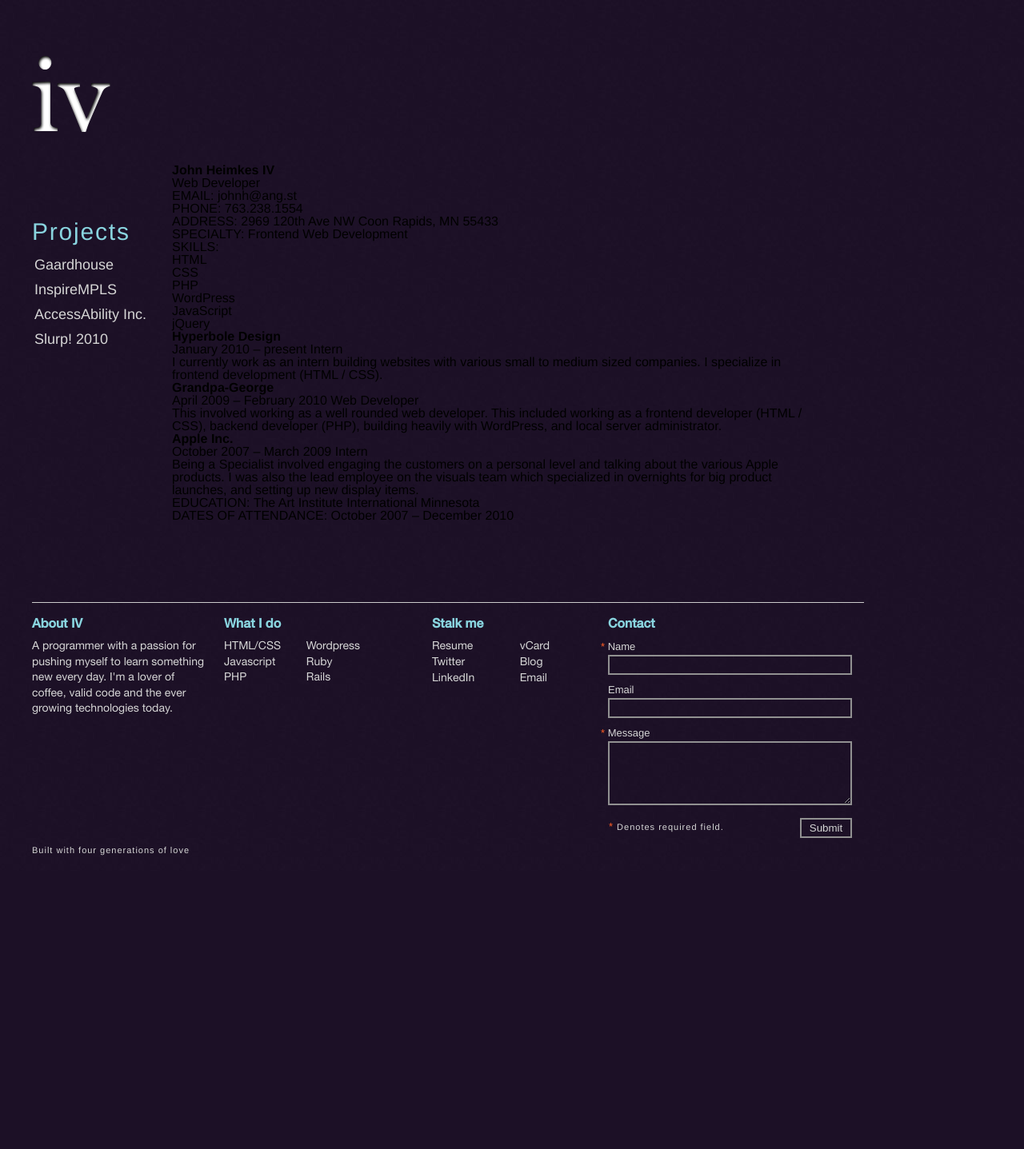
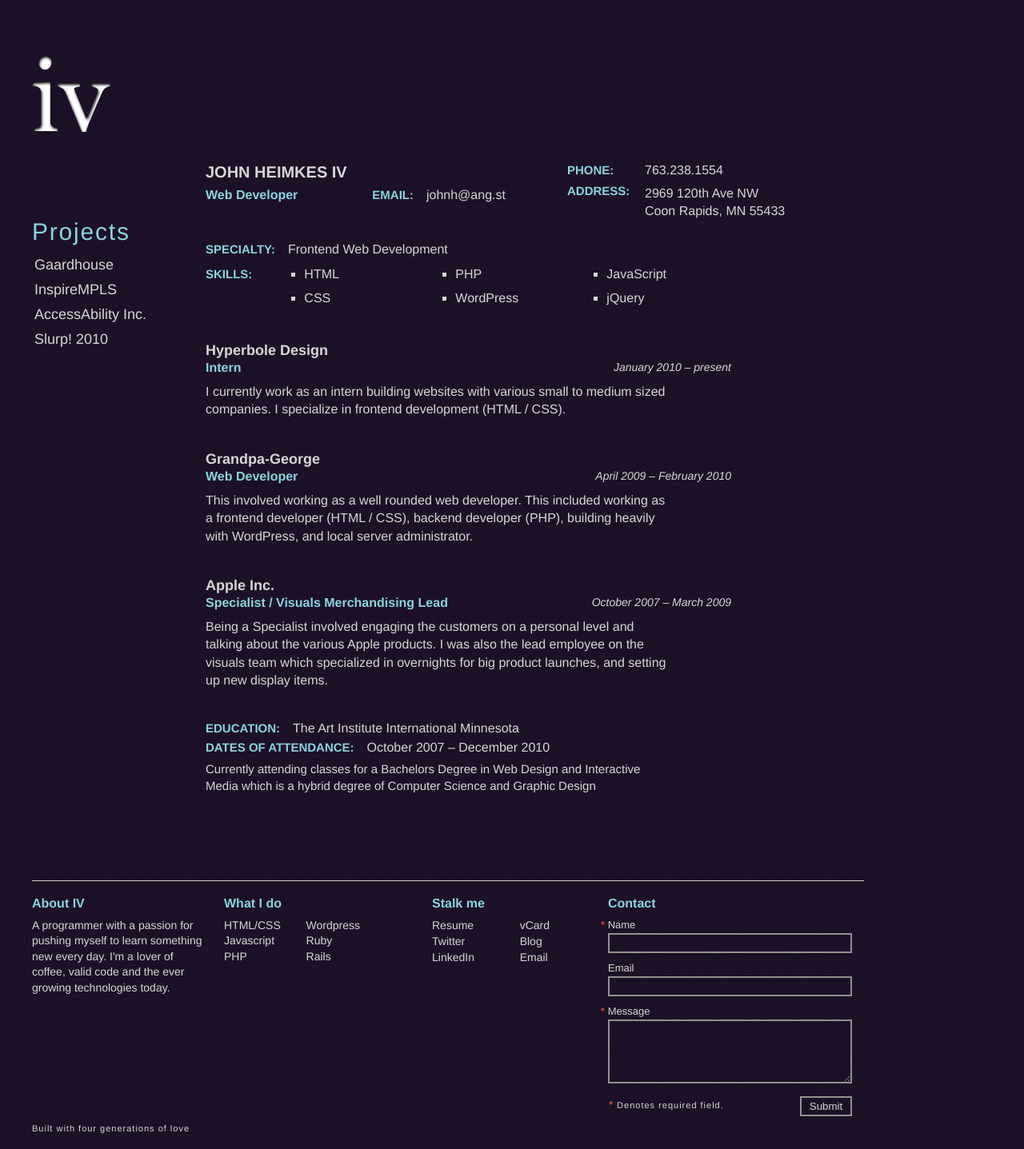
Before and after one commit to johnheimkes/portfolio, a PHP site: page /resume.html in a window 1280 px wide. Shown: the whole page at 80% size. Before the commit the page ends 1070 px from the top, so only its background shows below. Run offline with PHP 8.4, Linux system fonts and the light colour scheme.

Commit message:
added resume styles

```diff
--- a/css/style.css
+++ b/css/style.css
@@ -1,10 +1,9 @@
+/* @override http://bigjohn.com/personal/theiv/css/style.css */
+
 @import url('reset.css');
 
-@font-face { font-family: "Helvetica Neue Roman"; src: url('../fonts/HelveticaNeueLTStd-Roman.otf') format("opentype"); }
-@font-face { font-family: "Helvetica Neue Medium"; src: url('../fonts/HelveticaNeueLTStd-Md.otf') format("opentype"); }
-
 body {
-	font-family: "Helvetica Neue", Arial, Helvetica, Geneva, sans-serif;
+	font-family: "Helvetica Neue", Helvetica, Arial, Geneva, sans-serif;
 	background-image: url(../images/bg.jpg);
 }
 #wrapper {
@@ -75,7 +74,7 @@ ul.projects li a:hover {background: #9d4729;}
 	line-height: 1.4em;
 	font-size: 14px;
 	color: #d6d6d6;
-	font-family: 'Helvetica Neue Roman';
+	font-family: 'Helvetica';
 }
 span.launch a{
 	text-decoration: none;
@@ -94,6 +93,7 @@ ul.tech_right {
 .description ul li {
 	color: #d6d6d6;
 	font-size: 14px;
+	line-height: 1.4em;
 }
 div.description ul.tech_left {float: left;}
 div.description ul.tech_right {
@@ -101,6 +101,116 @@ div.description ul.tech_right {
 	position: relative;
 	right: 100px;
 }
+
+/*------------------RESUME------------------*/
+div#content.resume {
+	width: 741px;
+	margin-left: 42px;
+}
+div#resume_header {
+	width: 100%;
+	height: 70px;
+}
+#resume_header_left {
+	float: left;
+	width: 384px;
+	padding-right: 21px;
+}
+#resume_header_left h2 {
+	font-size: 20px;
+	color: #d6d6d6;
+	text-transform: uppercase;
+	margin-bottom: 11px;
+}
+span.resume_title {
+	color: #89d4df;
+	font-weight: bold;
+	font-size: 16px;
+	float: left;
+	padding-right: 93px;
+}
+span.resume_blue {
+	font-size: 15px;
+	float: left;
+	font-weight: bold;
+	color: #89d4df;
+	text-transform: uppercase;
+	padding-right: 16px;
+	padding-bottom: 1px;
+}
+p#phone, p#angst, p#address {
+	color: #d6d6d6;
+	margin-bottom: 10px;
+}
+p#phone {
+	width: 100px;
+	margin-left: 97px;
+}
+p#address {
+	width: 179px;
+	margin-left: 97px;
+	line-height: 1.4em;
+}
+#resume_header_right {
+	float: left;
+	width: 260px;
+	margin-left: 47px;
+}
+div#resume_skills {
+	width: 100%;
+	margin-top: 29px;
+}
+div#skills_lists {
+	width: 100%;
+	padding-top: 15px;
+}
+ul.skillset {
+	width: 140px;
+	float: left;
+	list-style-type: square;
+	padding-left: 49px;
+	margin-bottom: 34px;
+}
+ul.skillset li {
+	float: left;
+	padding-right: 157px;
+	padding-bottom: 14px;
+
+}
+div#resume_info {
+	clear: left;
+}
+div.resume_job {
+	width: 657px;
+}
+.resume_job h3 {
+	font-size: 18px;
+	padding-bottom: 5px;
+	margin-top: 41px;
+}
+span.resume_date {
+	float: right;
+	font-size: 14px;
+	font-style: italic;
+}
+p.resume_description {
+	line-height: 1.4em;
+	clear: right;
+	width: 579px;
+	margin-top: 27px;
+}
+div#resume_edu {
+	width: 579px;
+	margin-top: 40px;
+}
+div#resume_edu span.resume_blue, div#resume_edu p {
+	padding-bottom: 8px;
+}
+div#resume_edu p.resume_description {
+	margin-top: 0;
+	font-size: 15px;
+}
+.resume p, .resume li, .resume h3, .resume_date { color: #d6d6d6; }
 
 /*------------------FOOTER------------------*/
 #footer {
@@ -118,15 +228,14 @@ div.description ul.tech_right {
 	border-top: 1px solid #ccc;
 }
 .foot_block h3 {
-	font-family: 'Helvetica Neue Medium';
+	font-family: 'Helvetica Neue';
 	font-size: 16px;
 	padding-bottom: 10px;
 	color: #89d4df;
 }
 .foot_block p, .foot_block ul li, #find_me ul li a {
 	color: #d6d6d6;
-	font-weight: lighter;
-	font-family: 'Helvetica Neue Roman';
+	font-family: 'Helvetica Neue';
 	line-height: 1.4em;
 	font-size: 14px;
 	text-decoration: none;
--- a/resume.html
+++ b/resume.html
@@ -35,28 +35,32 @@
         <div id="resume_header">
           <div id="resume_header_left">
             <h2>John Heimkes IV</h2>
-            <p><span class="resume_title">Web Developer</span></p>
-            <p><span class="resume_blue">EMAIL: </span>johnh@ang.st</p>
+            <span class="resume_title">Web Developer</span>
+            <span class="resume_blue">Email: </span><p id="angst">johnh@ang.st</p>
           </div>
           <div id="resume_header_right">
-            <p><span class="resume_blue">PHONE: </span>763.238.1554</p>
-            <p><span class="resume_blue">ADDRESS: </span>2969 120th Ave NW Coon Rapids, MN 55433</p>
+            <span class="resume_blue">Phone: </span><p id="phone">763.238.1554</p>
+            <span class="resume_blue">Address: </span><p id="address">2969 120th Ave NW Coon Rapids, MN 55433</p>
           </div>
         </div>
 
          <div id="resume_skills">
-           <p><span class="resume_blue">SPECIALTY: </span>Frontend Web Development</p>
-           <p>
-             <span class="resume_blue">SKILLS: </span>
-             <ul id="skillset">
+           <span class="resume_blue">Specialty: </span><p>Frontend Web Development</p>
+           <div id="skills_lists">
+             <span class="resume_blue">Skills: </span>
+             <ul class="skillset">
                <li>HTML</li>
                <li>CSS</li>
+             </ul>
+             <ul class="skillset">
                <li>PHP</li>
                <li>WordPress</li>
+             </ul>
+             <ul class="skillset">
                <li>JavaScript</li>
                <li>jQuery</li>
              </ul>
-           </p>
+           </div>
          </div>
 
         <div id="resume_info">
@@ -75,12 +79,13 @@
           <div class="resume_job">
             <h3>Apple Inc.</h3>
             <span class="resume_date">October 2007 &ndash; March 2009</span>
-            <span class="resume_title">Intern</span>
+            <span class="resume_title">Specialist / Visuals Merchandising Lead</span>
             <p class="resume_description">Being a Specialist involved engaging the customers on a personal level and talking about the various Apple products. I was also the lead employee on the visuals team which specialized in overnights for big product launches, and setting up new display items.</p>
           </div>
           <div id="resume_edu">
-            <p><span class="resume_blue">EDUCATION: </span>The Art Institute International Minnesota</p>
-            <p><span class="resume_blue">DATES OF ATTENDANCE: </span>October 2007 – December 2010</p>
+            <span class="resume_blue">Education: </span><p>The Art Institute International Minnesota</p>
+            <span class="resume_blue">Dates of attendance: </span><p>October 2007 – December 2010</p>
+            <p class="resume_description">Currently attending classes for a Bachelors Degree in Web Design and Interactive Media which is a hybrid degree of Computer Science and Graphic Design</p>
           </div>
         </div>
 
```
Also changed, not shown: fonts/HelveticaNeue-Medium.otf (deleted), fonts/HelveticaNeueLTStd-Md.otf (deleted), fonts/HelveticaNeueLTStd-Roman.otf (deleted).
